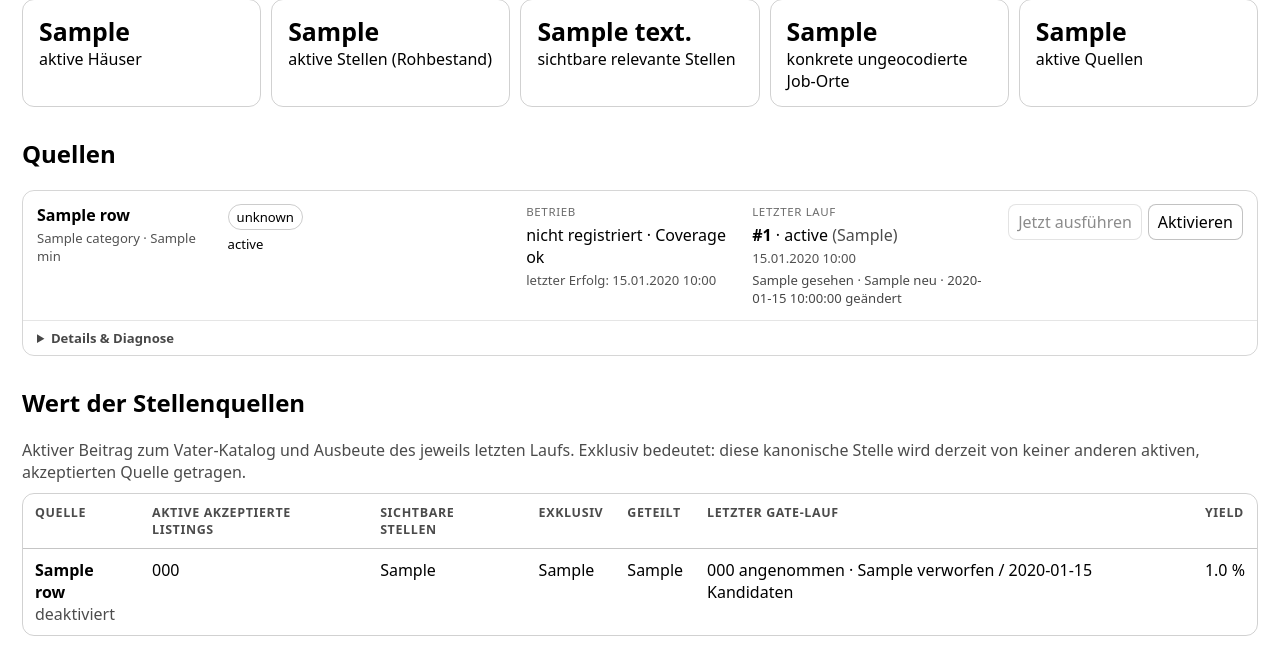
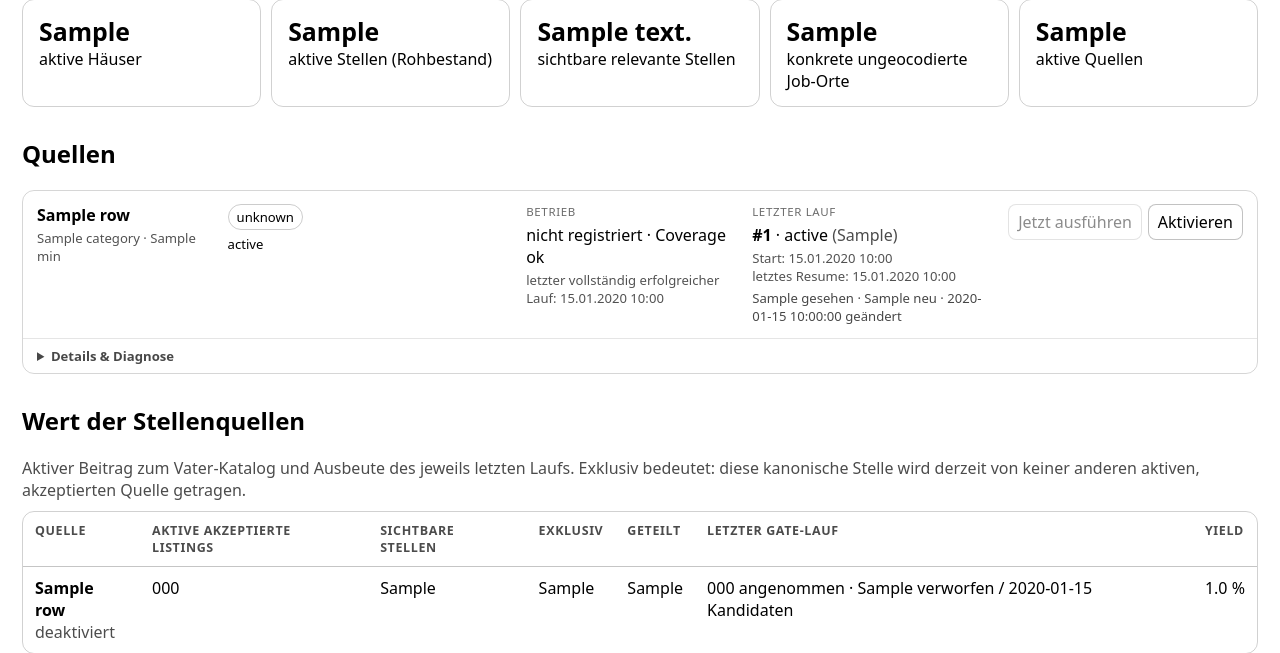
Before and after one commit to kotaru34/WohnWerk, a FastAPI app: template app/templates/admin_health.html in a window 1280 px wide. Shown: the part 219-872 px from the top of the page. Run offline with FastAPI, Linux system fonts and the light colour scheme; the template is opened without the code that fills it: most values are stand-ins (such as "Sample title", 1, 10 or a date in 2020); parts of the project's set-up code (start-up, migrations or seed data) failed here and were passed over.

Commit message:
Show true resumed-run activity in admin UI

```diff
--- a/app/templates/admin_health.html
+++ b/app/templates/admin_health.html
@@ -153,7 +153,7 @@
               · Coverage {{ row.coverage_status }}
             </div>
             <div class="source-meta">
-              letzter Erfolg:
+              letzter vollständig erfolgreicher Lauf:
               {{ row.last_success_at.strftime('%d.%m.%Y %H:%M') if row.last_success_at else 'nie' }}
             </div>
           </div>
@@ -165,7 +165,15 @@
                 <strong>#{{ row.latest_run_id }}</strong> · {{ row.latest_status }}
                 <span class="subtle">({{ row.latest_mode }})</span>
               </div>
-              <div class="source-meta">{{ row.latest_started_at.strftime('%d.%m.%Y %H:%M') if row.latest_started_at else '' }}</div>
+              <div class="source-meta">
+                Start: {{ row.latest_started_at.strftime('%d.%m.%Y %H:%M') if row.latest_started_at else '–' }}
+                {% if row.latest_activity_at and row.latest_activity_at != row.latest_started_at %}
+                  <br>letzte Aktivität: {{ row.latest_activity_at.strftime('%d.%m.%Y %H:%M') }}
+                {% endif %}
+                {% if row.latest_resume_at %}
+                  <br>letztes Resume: {{ row.latest_resume_at.strftime('%d.%m.%Y %H:%M') }}
+                {% endif %}
+              </div>
               <div class="run-metrics">
                 {{ row.latest_items_seen if row.latest_items_seen is not none else '–' }} gesehen ·
                 {{ row.latest_items_new if row.latest_items_new is not none else '–' }} neu ·
```
